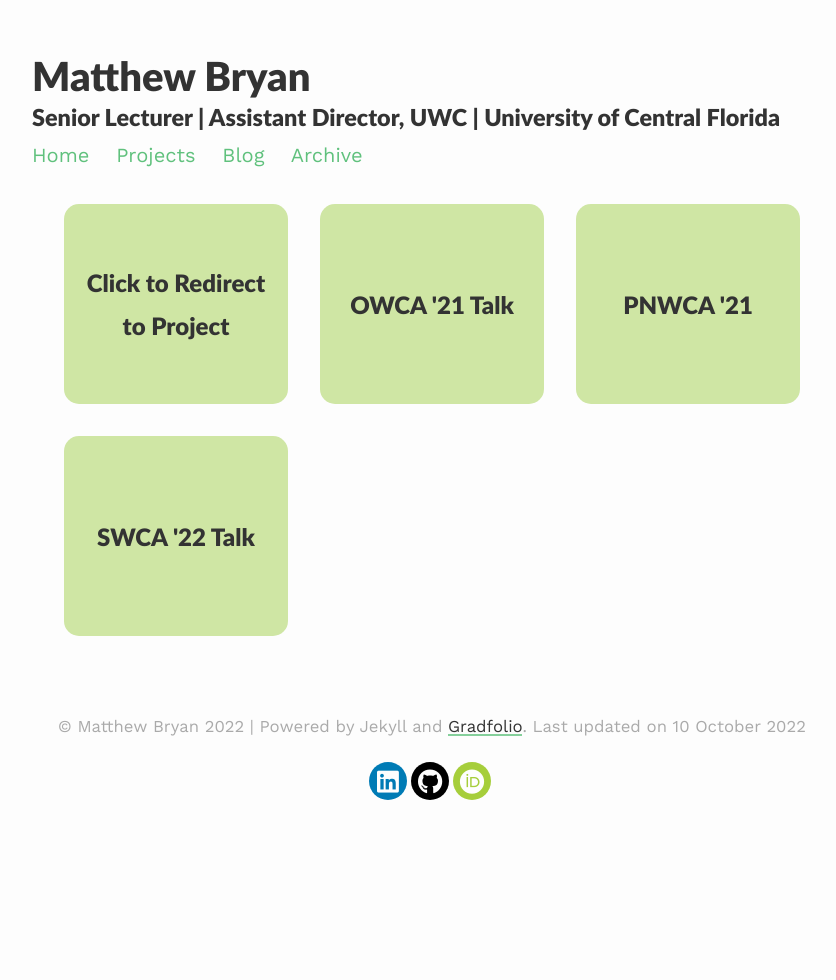
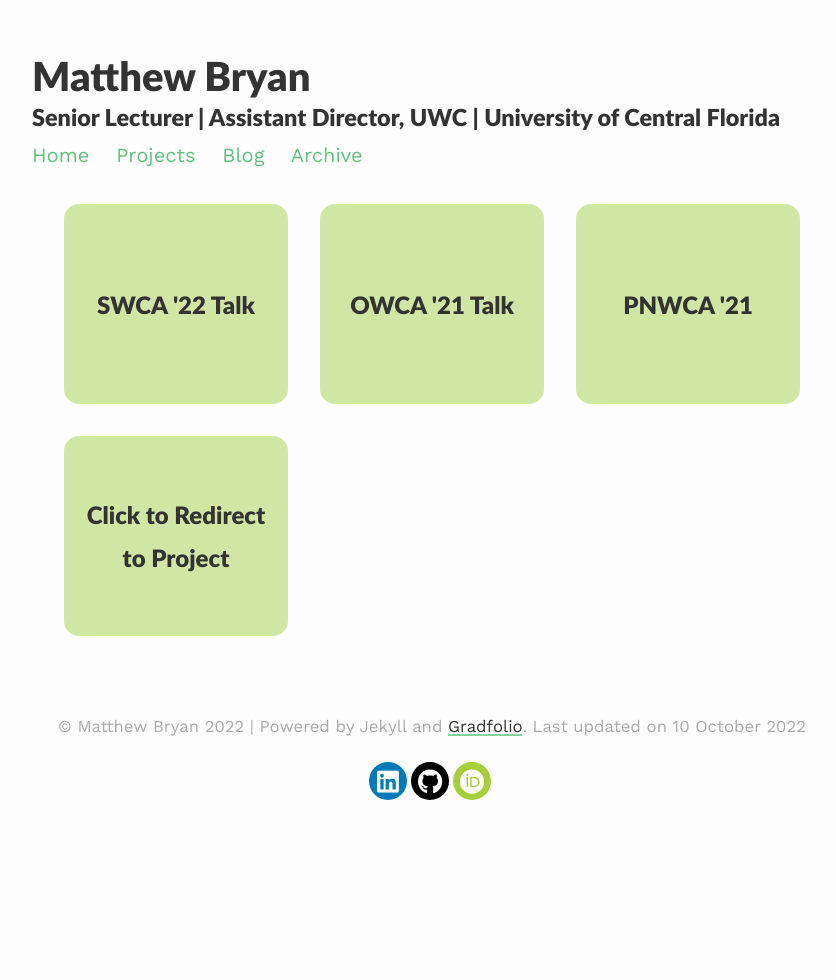
Before and after one commit to matthew-bryan/ENG6800Website, a Jekyll site: the page built from _pages/projects.md, in a window 1280 px wide. Shown: the whole page, without its empty margins (208-1044 px from the left). Built offline with Jekyll 4.4.1, drawn with Linux system fonts in a browser that asks for light colours; nearby versions of some CDN libraries; part of the change alters nothing that is shown.

```diff
--- a/_config.yml
+++ b/_config.yml
@@ -41,12 +41,10 @@ collections:
     output: true
     permalink: /projects/:name/
     order:
-      - shortProject.md
-      - longerProjectTitle.md
+      - SWCA22.md
+      - OWCA21.md
+      - PNWCA21.md
       - redirect.md
-      - project4.md
-      - project5.md
-      - project6.md
 
 sass:
   sass_dir: /assets/css/_sass
```
